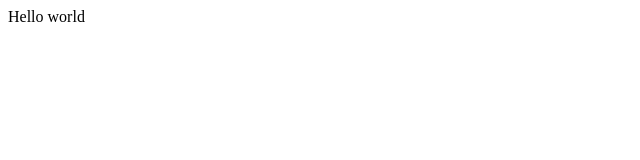
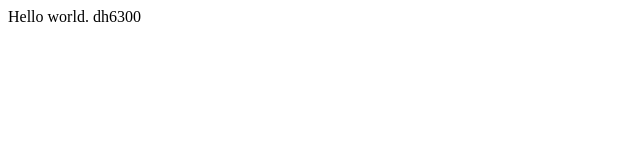
Before and after one commit to dh6300/opentutorials-dh6300, a plain HTML site: page index.html in a window 1280 px wide. Shown: the full height of the page, 0-640 px from the left. Drawn offline with Linux system fonts and the light colour scheme.

Commit message:
change index.html

```diff
--- a/index.html
+++ b/index.html
@@ -19,6 +19,6 @@
     </head>
 
     <body>
-        Hello world
+        Hello world. dh6300
     </body>
 </html>
```
